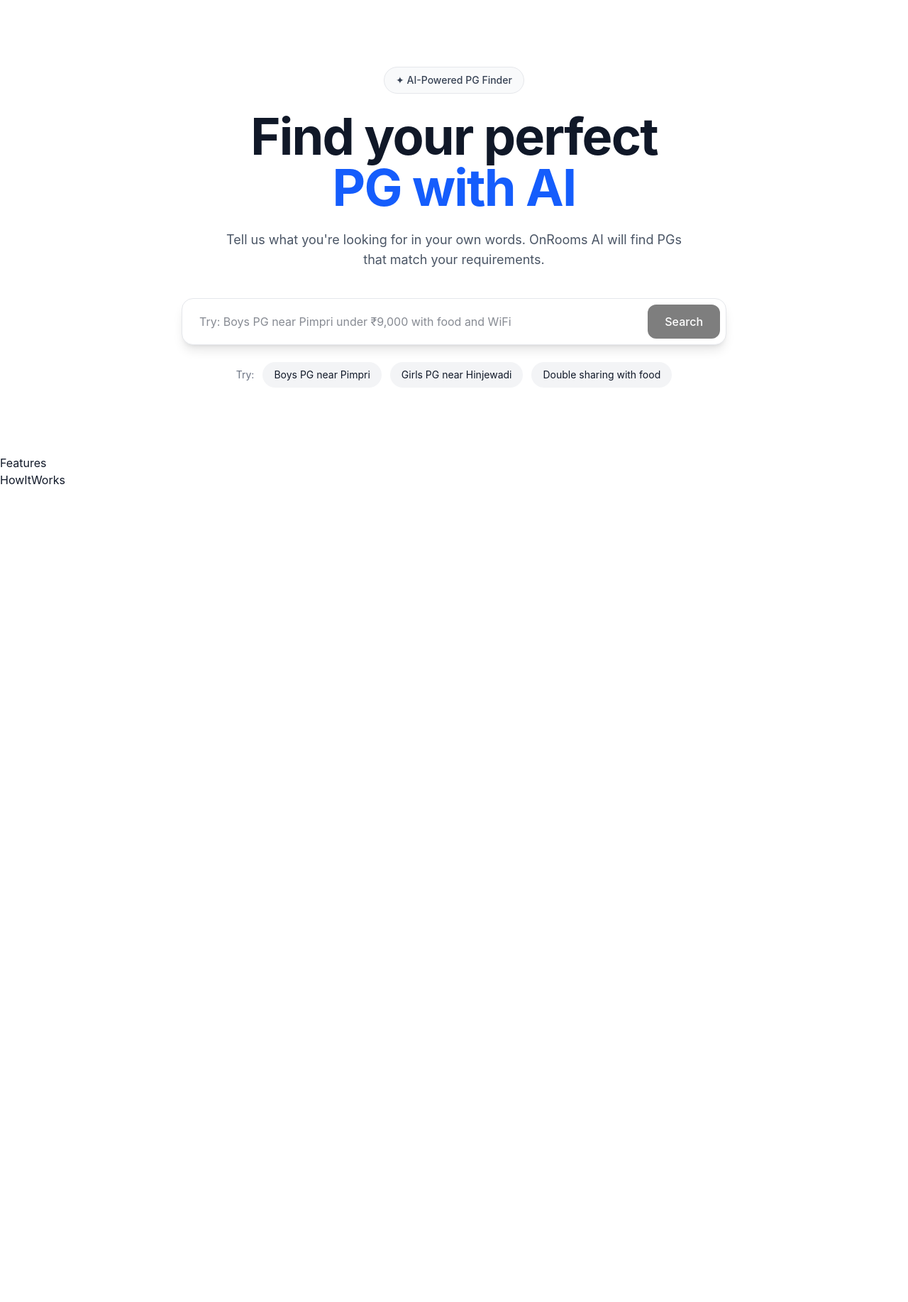
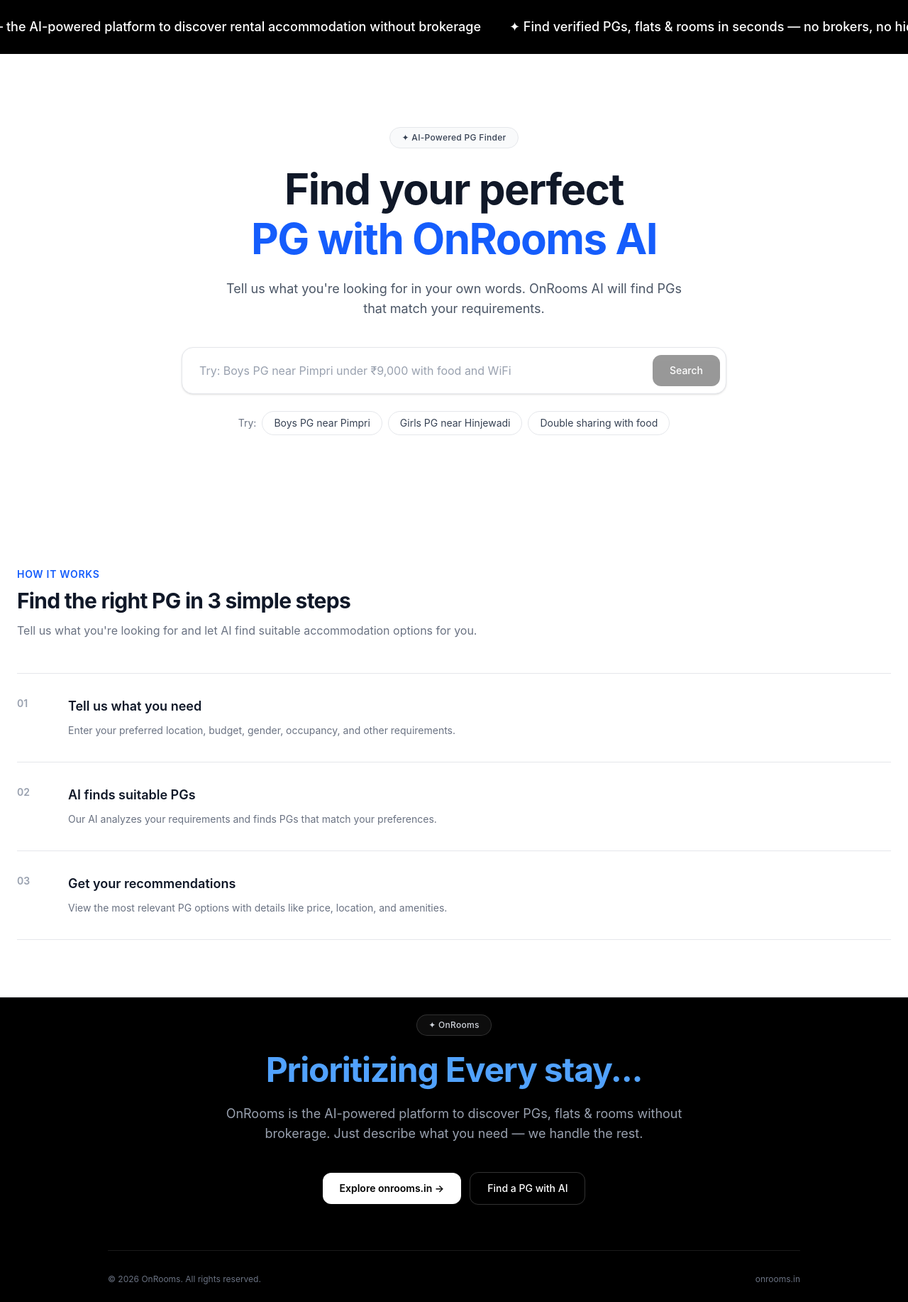
Before and after one commit to shivamkumbhar072/onrooms-smart-search, a React (Vite) app in the folder frontend/: page / in a window 1280 px wide. Shown: the whole page at 71% size. Before the commit the page ends 800 px from the top, so only its background shows below. Built offline with nearby package versions, Linux system fonts and the light colour scheme.

Commit message:
feat: Enhance homepage layout with Navbar and Footer components; update HowItWorks and Results sections

```diff
--- a/frontend/src/Homepage/Features.jsx
+++ /dev/null
@@ -1,9 +0,0 @@
-import React from 'react'
-
-const Features = () => {
-  return (
-    <div>Features</div>
-  )
-}
-
-export default Features
--- /dev/null
+++ b/frontend/src/Homepage/Footer.jsx
@@ -0,0 +1,63 @@
+import React from "react";
+
+const Footer = () => {
+  return (
+    <footer className="border-t border-gray-200 bg-black text-white">
+      <div className="mx-auto max-w-5xl px-6 py-6 text-center">
+
+        {/* Small badge */}
+        <div className="mb-6 inline-flex items-center gap-2 rounded-full border border-white/15 bg-white/5 px-4 py-1.5 text-xs font-medium tracking-wide text-gray-300">
+          ✦ OnRooms
+        </div>
+
+        {/* Big statement */}
+        <h2 className="text-3xl font-bold tracking-tight sm:text-4xl md:text-5xl">
+          <span className="block text-blue-400">
+            Prioritizing Every stay...
+          </span>
+        </h2>
+
+        {/* Sub-line */}
+        <p className="mx-auto mt-6 max-w-2xl text-base text-gray-400 sm:text-lg">
+          OnRooms is the AI-powered platform to discover PGs, flats & rooms
+          without brokerage. Just describe what you need — we handle the rest.
+        </p>
+
+        {/* CTA */}
+        <div className="mt-10 flex flex-wrap items-center justify-center gap-3">
+          <a
+            href="https://onrooms.in"
+            target="_blank"
+            rel="noopener noreferrer"
+            className="cursor-pointer rounded-xl bg-white px-6 py-3 text-sm font-semibold text-black transition hover:bg-gray-200"
+          >
+            Explore onrooms.in →
+          </a>
+
+          <a
+            href="#search"
+            className="cursor-pointer rounded-xl border border-white/20 px-6 py-3 text-sm font-medium text-white transition hover:bg-white/10"
+          >
+            Find a PG with AI
+          </a>
+        </div>
+
+        {/* Bottom strip */}
+        <div className="mt-16 flex flex-col items-center gap-3 border-t border-white/10 pt-8 text-xs text-gray-500 sm:flex-row sm:justify-between">
+          <span>© {new Date().getFullYear()} OnRooms. All rights reserved.</span>
+
+          <a
+            href="https://onrooms.in"
+            target="_blank"
+            rel="noopener noreferrer"
+            className="transition hover:text-gray-300"
+          >
+            onrooms.in
+          </a>
+        </div>
+      </div>
+    </footer>
+  );
+};
+
+export default Footer;
--- a/frontend/src/Homepage/Hero.jsx
+++ b/frontend/src/Homepage/Hero.jsx
@@ -1,11 +1,9 @@
-import { useState } from "react";
+import { useState, useRef } from "react";
 
 import Results from "./Results";
-import Features from "./Features";
 import HowItWorks from "./HowItWorks";
 
-// const API_URL = "http://127.0.0.1:8000";
- const API_URL = "https://onrooms-smart-search.vercel.app"
+const API_URL = "http://127.0.0.1:8000";
 
 function Hero() {
   const [query, setQuery] = useState("");
@@ -13,6 +11,8 @@
   const [loading, setLoading] = useState(false);
   const [error, setError] = useState("");
   const [hasSearched, setHasSearched] = useState(false);
+
+  const resultsRef = useRef(null);
 
   const handleSearch = async (e) => {
     e.preventDefault();
@@ -27,6 +27,14 @@
     setError("");
     setResults([]);
     setHasSearched(true);
+
+    // Scroll to results section right away (loading state)
+    setTimeout(() => {
+      resultsRef.current?.scrollIntoView({
+        behavior: "smooth",
+        block: "start",
+      });
+    }, 100);
 
     try {
       const response = await fetch(`${API_URL}/search`, {
@@ -45,8 +53,6 @@
       }
 
       const data = await response.json();
-
-      console.log("AI Search Response:", data);
 
       setResults(
         Array.isArray(data.results) ? data.results : []
@@ -83,25 +89,24 @@
       {/* Hero Section */}
       <section
         id="search"
-        className="flex min-h-[80vh] items-center justify-center px-6 py-20"
+        className="flex min-h-[80vh] items-center justify-center px-6 py-6"
       >
         <div className="mx-auto w-full max-w-4xl text-center">
 
           {/* Badge */}
-          <div className="mb-6 inline-flex rounded-full border border-gray-200 bg-gray-50 px-4 py-2 text-sm font-medium text-gray-700">
+          <div className="mb-6 inline-flex rounded-full border border-gray-200 bg-gray-50 px-4 py-1.5 text-xs font-medium tracking-wide text-gray-700">
             ✦ AI-Powered PG Finder
           </div>
 
-          {/* Heading */}
-          <h1 className="text-5xl font-bold tracking-tight md:text-7xl">
-            Find your perfect
-            <span className="block text-blue-600">
-              PG with AI
-            </span>
-          </h1>
+<h1 className="text-4xl font-bold leading-[1.1] tracking-tight text-gray-900 sm:text-5xl md:text-6xl">
+  Find your perfect
+  <span className="mt-1 block text-blue-600">
+    PG with OnRooms AI
+  </span>
+</h1>
 
           {/* Description */}
-          <p className="mx-auto mt-6 max-w-2xl text-lg text-gray-600">
+          <p className="mx-auto mt-6 max-w-2xl text-base text-gray-600 sm:text-lg">
             Tell us what you're looking for in your own words.
             OnRooms AI will find PGs that match your requirements.
           </p>
@@ -109,7 +114,7 @@
           {/* Search */}
           <form
             onSubmit={handleSearch}
-            className="mx-auto mt-10 flex max-w-3xl overflow-hidden rounded-2xl border border-gray-200 bg-white p-2 shadow-lg"
+            className="mx-auto mt-10 flex max-w-3xl items-center gap-2 rounded-2xl border border-gray-200 bg-white p-2 shadow-sm focus-within:border-gray-400 focus-within:shadow-md transition"
           >
             <input
               type="text"
@@ -117,20 +122,20 @@
               onChange={(e) => setQuery(e.target.value)}
               placeholder="Try: Boys PG near Pimpri under ₹9,000 with food and WiFi"
               disabled={loading}
-              className="min-w-0 flex-1 px-4 py-3 text-gray-900 outline-none"
+              className="min-w-0 flex-1 bg-transparent px-4 py-3 text-gray-900 placeholder-gray-400 outline-none disabled:opacity-60"
             />
 
             <button
               type="submit"
               disabled={loading || !query.trim()}
-              className="rounded-xl bg-black px-6 py-3 font-medium text-white transition hover:bg-gray-800 disabled:cursor-not-allowed disabled:opacity-50"
+              className="shrink-0 cursor-pointer rounded-xl bg-black px-5 py-3 text-sm font-medium text-white transition hover:bg-gray-800 disabled:cursor-not-allowed disabled:opacity-40 sm:px-6"
             >
               {loading ? "Searching..." : "Search"}
             </button>
           </form>
 
           {/* Examples */}
-          <div className="mt-6 flex flex-wrap items-center justify-center gap-3 text-sm">
+          <div className="mt-6 flex flex-wrap items-center justify-center gap-2 text-sm">
             <span className="text-gray-500">
               Try:
             </span>
@@ -142,7 +147,7 @@
                   "Boys PG near Pimpri under ₹9,000 with food and WiFi"
                 )
               }
-              className="rounded-full bg-gray-100 px-4 py-2 transition hover:bg-gray-200"
+              className="cursor-pointer rounded-full border border-gray-200 bg-white px-4 py-1.5 text-gray-700 transition hover:border-gray-300 hover:bg-gray-50"
             >
               Boys PG near Pimpri
             </button>
@@ -154,7 +159,7 @@
                   "Girls PG near Hinjewadi under ₹10,000 with AC"
                 )
               }
-              className="rounded-full bg-gray-100 px-4 py-2 transition hover:bg-gray-200"
+              className="cursor-pointer rounded-full border border-gray-200 bg-white px-4 py-1.5 text-gray-700 transition hover:border-gray-300 hover:bg-gray-50"
             >
               Girls PG near Hinjewadi
             </button>
@@ -166,7 +171,7 @@
                   "Double sharing PG with food and WiFi under ₹8,000"
                 )
               }
-              className="rounded-full bg-gray-100 px-4 py-2 transition hover:bg-gray-200"
+              className="cursor-pointer rounded-full border border-gray-200 bg-white px-4 py-1.5 text-gray-700 transition hover:border-gray-300 hover:bg-gray-50"
             >
               Double sharing with food
             </button>
@@ -174,12 +179,15 @@
         </div>
       </section>
 
+      {/* Scroll target for results / loading / error */}
+      <div ref={resultsRef} className="scroll-mt-4" />
+
       {/* Loading */}
       {loading && (
         <div className="mx-auto max-w-7xl px-6 py-10 text-center">
           <div className="mx-auto mb-4 h-8 w-8 animate-spin rounded-full border-4 border-gray-200 border-t-black" />
 
-          <p className="text-gray-600">
+          <p className="text-sm text-gray-600 sm:text-base">
             Finding PGs that match your requirements...
           </p>
         </div>
@@ -188,7 +196,7 @@
       {/* Error */}
       {error && !loading && (
         <div className="mx-auto max-w-3xl px-6 py-6">
-          <div className="rounded-xl bg-red-50 p-4 text-center text-red-600">
+          <div className="rounded-xl border border-red-100 bg-red-50 p-4 text-center text-sm text-red-600 sm:text-base">
             {error}
           </div>
         </div>
@@ -205,7 +213,6 @@
       {/* Homepage sections */}
       {!hasSearched && (
         <>
-          <Features />
           <HowItWorks />
         </>
       )}
--- a/frontend/src/Homepage/HomapageLayout.jsx
+++ b/frontend/src/Homepage/HomapageLayout.jsx
@@ -1,11 +1,15 @@
 import { Outlet } from "react-router-dom";
+import Navbar from "./Navbar";
+import Footer from "./Footer";
 
 function HomepageLayout() {
   return (
     <div className="min-h-screen bg-white text-gray-900">
+      <Navbar/>
       <main>
         <Outlet />
       </main>
+      <Footer/>
 
     </div>
   );
--- a/frontend/src/Homepage/HowItWorks.jsx
+++ b/frontend/src/Homepage/HowItWorks.jsx
@@ -1,9 +1,72 @@
-import React from 'react'
+import React from "react";
 
 const HowItWorks = () => {
+  const steps = [
+    {
+      number: "01",
+      title: "Tell us what you need",
+      description:
+        "Enter your preferred location, budget, gender, occupancy, and other requirements.",
+    },
+    {
+      number: "02",
+      title: "AI finds suitable PGs",
+      description:
+        "Our AI analyzes your requirements and finds PGs that match your preferences.",
+    },
+    {
+      number: "03",
+      title: "Get your recommendations",
+      description:
+        "View the most relevant PG options with details like price, location, and amenities.",
+    },
+  ];
+
   return (
-    <div>HowItWorks</div>
-  )
-}
+    <section className="mx-auto max-w-7xl px-6 py-20">
+      {/* Header */}
+      <div className="mb-12">
+        <span className="text-sm font-semibold tracking-wider text-blue-600">
+          HOW IT WORKS
+        </span>
 
-export default HowItWorks
+        <h2 className="mt-2 text-3xl font-bold tracking-tight text-gray-900">
+          Find the right PG in 3 simple steps
+        </h2>
+
+        <p className="mt-3 max-w-2xl text-gray-500">
+          Tell us what you're looking for and let AI find suitable
+          accommodation options for you.
+        </p>
+      </div>
+
+      {/* Steps */}
+      <div className="divide-y divide-gray-200 border-y border-gray-200">
+        {steps.map((step) => (
+          <div
+            key={step.number}
+            className="flex gap-6 py-8 transition hover:bg-gray-50"
+          >
+            {/* Number */}
+            <div className="w-12 shrink-0 text-sm font-semibold text-gray-400">
+              {step.number}
+            </div>
+
+            {/* Content */}
+            <div>
+              <h3 className="text-lg font-semibold text-gray-900">
+                {step.title}
+              </h3>
+
+              <p className="mt-2 max-w-2xl text-sm leading-6 text-gray-500">
+                {step.description}
+              </p>
+            </div>
+          </div>
+        ))}
+      </div>
+    </section>
+  );
+};
+
+export default HowItWorks;
--- /dev/null
+++ b/frontend/src/Homepage/Navbar.jsx
@@ -0,0 +1,32 @@
+import React from "react";
+
+const Navbar = () => {
+  return (
+    <div className="relative overflow-hidden bg-black py-6 text-white">
+      <div className="marquee-track flex whitespace-nowrap">
+        {[0, 1].map((i) => (
+          <div key={i} className="flex shrink-0 items-center gap-10 pr-10 text-lg font-medium">
+            <span>✦ OnRooms — the AI-powered platform to discover rental accommodation without brokerage</span>
+            <span>✦ Find verified PGs, flats & rooms in seconds — no brokers, no hidden fees</span>
+            <span>✦ Smart AI matching for your budget, location & preferences</span>
+          </div>
+        ))}
+      </div>
+
+      <style>{`
+        .marquee-track {
+          animation: marquee 30s linear infinite;
+        }
+        @keyframes marquee {
+          from { transform: translateX(0); }
+          to   { transform: translateX(-50%); }
+        }
+        .marquee-track:hover {
+          animation-play-state: paused;
+        }
+      `}</style>
+    </div>
+  );
+};
+
+export default Navbar;
--- a/frontend/src/Homepage/Results.jsx
+++ b/frontend/src/Homepage/Results.jsx
@@ -2,128 +2,150 @@
   return (
     <section
       id="recommendations"
-      className="mx-auto max-w-7xl px-6 py-20"
+      className="mx-auto max-w-6xl px-6 py-20"
     >
       {results.length > 0 ? (
         <>
           {/* Header */}
-          <div className="mb-8 flex items-end justify-between">
+          <div className="mb-10 flex flex-wrap items-end justify-between gap-4">
             <div>
-              <span className="text-sm font-semibold tracking-wider text-blue-600">
-                AI RESULTS
+              <span className="text-xs font-semibold uppercase tracking-wider text-blue-600">
+                ✦ AI Results
               </span>
-
-              <h2 className="mt-2 text-3xl font-bold">
+              <h2 className="mt-2 text-3xl font-bold tracking-tight text-gray-900 sm:text-4xl">
                 Recommended PGs
               </h2>
             </div>
 
-            <span className="text-gray-500">
-              {results.length}{" "}
-              {results.length === 1 ? "match" : "matches"}
+            <span className="rounded-full border border-gray-200 bg-white px-3 py-1 text-sm text-gray-600">
+              {results.length} {results.length === 1 ? "match" : "matches"}
             </span>
           </div>
 
-          {/* Results */}
-          <div className="grid gap-6 md:grid-cols-2 lg:grid-cols-3">
-            {results.map((pg) => (
-              <div
-                key={pg.id}
-                className="overflow-hidden rounded-2xl border border-gray-200 bg-white shadow-sm transition hover:-translate-y-1 hover:shadow-lg"
-              >
-                {/* Image */}
-                <div className="flex h-48 items-center justify-center bg-gray-100 text-5xl">
-                  🏠
-                </div>
+          {/* Cards */}
+          <div className="grid gap-5 sm:grid-cols-2 lg:grid-cols-3">
+            {results.map((pg, index) => {
+              const name = pg.name || pg.title || `PG ${index + 1}`;
+              const location =
+                pg.location || pg.area || pg.address || "Location not specified";
+              const rent =
+                pg.rent || pg.price || pg.monthly_rent || null;
+              const gender = pg.gender || pg.type || null;
+              const sharing = pg.sharing || pg.room_type || null;
+              const amenities = Array.isArray(pg.amenities)
+                ? pg.amenities
+                : [];
 
-                {/* Content */}
-                <div className="p-5">
+              return (
+                <article
+                  key={pg.id || index}
+                  className="flex flex-col rounded-2xl border border-gray-200 bg-white p-5 transition hover:border-gray-300 hover:shadow-md"
+                >
+                  {/* Top: number + gender tag */}
                   <div className="flex items-center justify-between">
-                    <span className="rounded-full bg-blue-50 px-3 py-1 text-xs font-medium text-blue-600">
-                      {pg.gender}
+                    <span className="text-xs font-semibold text-gray-400">
+                      {String(index + 1).padStart(2, "0")}
                     </span>
 
-                    <span className="text-sm text-gray-400">
-                      #{pg.id}
-                    </span>
+                    {gender && (
+                      <span className="rounded-full bg-blue-50 px-2.5 py-0.5 text-xs font-medium text-blue-700">
+                        {gender}
+                      </span>
+                    )}
                   </div>
 
-                  <h3 className="mt-4 text-xl font-semibold">
-                    {pg.title}
+                  {/* Name */}
+                  <h3 className="mt-3 text-lg font-semibold leading-snug text-gray-900">
+                    {name}
                   </h3>
 
-                  <p className="mt-2 text-sm text-gray-500">
-                    📍 {pg.area}
+                  {/* Location */}
+                  <p className="mt-1 flex items-center gap-1.5 text-sm text-gray-500">
+                    <svg
+                      className="h-4 w-4 shrink-0"
+                      fill="none"
+                      viewBox="0 0 24 24"
+                      stroke="currentColor"
+                      strokeWidth="2"
+                    >
+                      <path
+                        strokeLinecap="round"
+                        strokeLinejoin="round"
+                        d="M17.657 16.657L13.414 20.9a2 2 0 01-2.827 0l-4.244-4.243a8 8 0 1111.314 0z"
+                      />
+                      <path
+                        strokeLinecap="round"
+                        strokeLinejoin="round"
+                        d="M15 11a3 3 0 11-6 0 3 3 0 016 0z"
+                      />
+                    </svg>
+                    <span className="truncate">{location}</span>
                   </p>
 
-                  <div className="mt-4 flex items-center justify-between text-sm">
-                    <span className="text-gray-600">
-                      👤 {pg.occupancy}
-                    </span>
+                  {/* Meta row */}
+                  {(sharing || rent) && (
+                    <div className="mt-4 flex items-center justify-between border-t border-gray-100 pt-4">
+                      <span className="text-sm text-gray-500">
+                        {sharing || "Room"}
+                      </span>
 
-                    {pg.price !== undefined &&
-                      pg.price !== null && (
-                        <span className="font-semibold text-gray-900">
-                          ₹
-                          {Number(pg.price).toLocaleString("en-IN")}
-                          <span className="font-normal text-gray-500">
-                            /month
+                      {rent && (
+                        <span className="text-base font-semibold text-gray-900">
+                          ₹{Number(rent).toLocaleString("en-IN")}
+                          <span className="text-xs font-normal text-gray-500">
+                            /mo
                           </span>
                         </span>
                       )}
-                  </div>
-
-                  {/* Amenities */}
-                  {pg.amenities?.length > 0 && (
-                    <div className="mt-4 flex flex-wrap gap-2">
-                      {pg.amenities
-                        .slice(0, 3)
-                        .map((amenity) => (
-                          <span
-                            key={amenity}
-                            className="rounded-full bg-gray-100 px-3 py-1 text-xs text-gray-600"
-                          >
-                            {amenity}
-                          </span>
-                        ))}
                     </div>
                   )}
 
-                  <button
-                    type="button"
-                    className="mt-6 w-full rounded-xl bg-black py-3 font-medium text-white transition hover:bg-gray-800"
-                  >
-                    View PG
-                  </button>
-                </div>
-              </div>
-            ))}
+                  {/* Amenities — pushed to bottom */}
+                  {amenities.length > 0 && (
+                    <div className="mt-auto flex flex-wrap gap-1.5 pt-4">
+                      {amenities.slice(0, 4).map((a, i) => (
+                        <span
+                          key={i}
+                          className="rounded-md border border-gray-200 bg-gray-50 px-2 py-0.5 text-xs text-gray-600"
+                        >
+                          {a}
+                        </span>
+                      ))}
+                      {amenities.length > 4 && (
+                        <span className="rounded-md px-2 py-0.5 text-xs text-gray-500">
+                          +{amenities.length - 4} more
+                        </span>
+                      )}
+                    </div>
+                  )}
+                </article>
+              );
+            })}
           </div>
         </>
       ) : (
-        /* No Results */
         <div className="mx-auto max-w-xl py-20 text-center">
-          <div className="text-5xl">
+          <div className="mx-auto flex h-16 w-16 items-center justify-center rounded-full border border-gray-200 bg-gray-50 text-3xl">
             🔎
           </div>
 
-          <h2 className="mt-6 text-3xl font-bold">
+          <h2 className="mt-6 text-3xl font-bold tracking-tight text-gray-900 sm:text-4xl">
             No PGs found
           </h2>
 
-          <p className="mt-3 text-gray-600">
+          <p className="mt-4 text-base text-gray-600">
             We couldn't find any PGs matching your requirements.
           </p>
 
           <p className="mt-2 text-sm text-gray-500">
-            Try increasing your budget, changing the location,
-            or removing some requirements.
+            Try increasing your budget, changing the location, or removing some
+            requirements.
           </p>
 
           <button
             type="button"
             onClick={tryAgain}
-            className="mt-6 rounded-xl bg-black px-6 py-3 font-medium text-white transition hover:bg-gray-800"
+            className="mt-8 cursor-pointer rounded-xl bg-black px-6 py-3 text-sm font-medium text-white transition hover:bg-gray-800"
           >
             Try another search
           </button>
```
Also changed, not shown: 1 other file (tests, documents, lock files or other folders).
